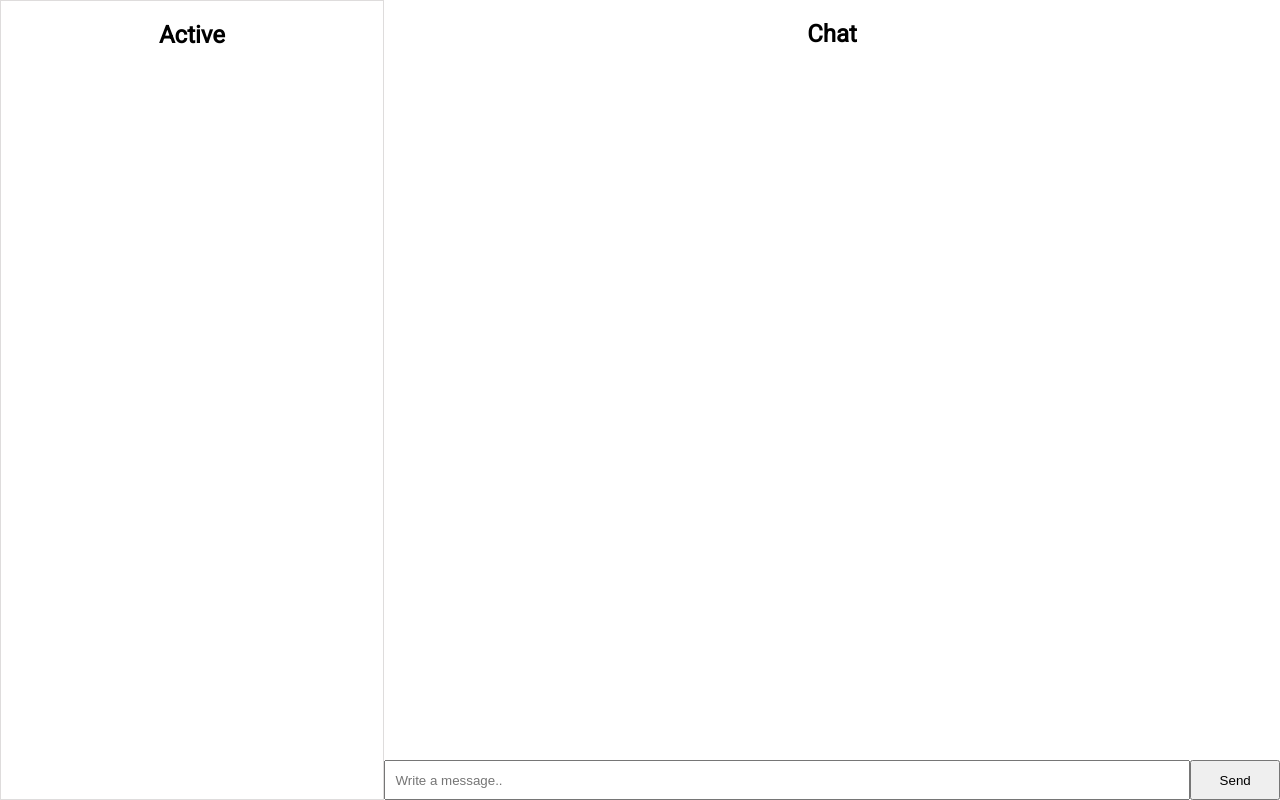
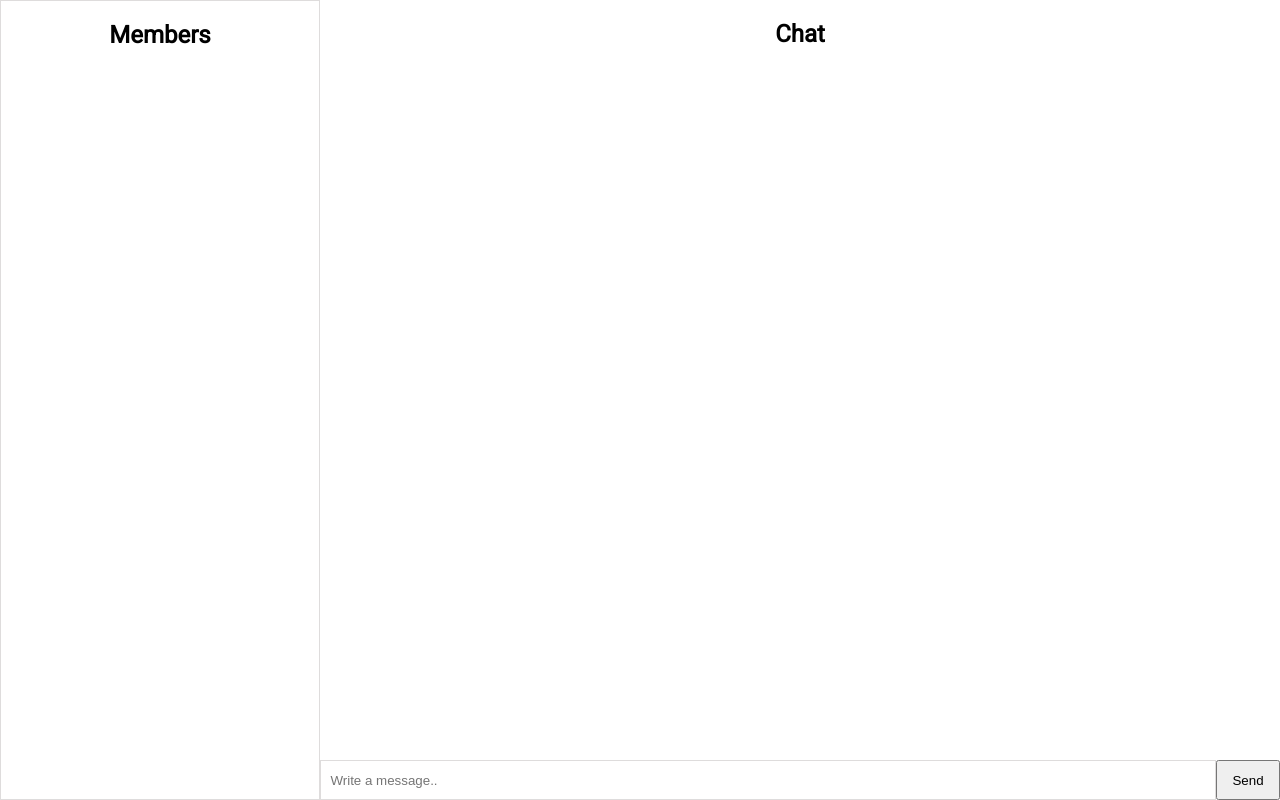
Before and after one commit to ramsankarAloor/group-chat, a website: page public/chat-app-window/index.html in a window 1280 px wide. Drawn offline with Linux system fonts and the light colour scheme.

```diff
--- a/package.json
+++ b/package.json
@@ -5,7 +5,7 @@
   "main": "index.js",
   "scripts": {
     "test": "echo \"Error: no test specified\" && exit 1",
-    "start" : "nodemon app.js"
+    "start": "nodemon app.js"
   },
   "author": "",
   "license": "ISC",
@@ -14,6 +14,7 @@
     "cors": "^2.8.5",
     "dotenv": "^16.3.1",
     "express": "^4.18.2",
+    "jsonwebtoken": "^9.0.2",
     "mysql2": "^3.6.3",
     "sequelize": "^6.33.0"
   },
--- a/public/chat-app-window/index.html
+++ b/public/chat-app-window/index.html
@@ -14,7 +14,7 @@
   <body>
     <div class="container">
         <div class="left-container">
-            <div class="heading"><h2>Active</h2></div>
+            <div class="heading"><h2>Members</h2></div>
         </div>
         <div class="right-container">
             <div class="heading" id="chat-head"><h2>Chat</h2></div>
--- a/public/chat-app-window/style.css
+++ b/public/chat-app-window/style.css
@@ -20,14 +20,14 @@
   justify-content: center;
 }
 .left-container{
-    width: 30%;
+    width: 25%;
     height: 100%;
     display: flex;
     flex-direction: column;
     border: 1px solid rgb(222, 220, 220);
 }
 .right-container{
-    width: 70%;
+    width: 75%;
     height: 100%;
     display: flex;
     flex-direction: column;
@@ -46,15 +46,18 @@
     height: 2.5rem;
 }
 .chat-input-container{
-    width: 90%;
+    order: 1;
+    flex-grow: 1;
     height: 100%;
 }
 .chat-input-container input{
     width: 100%;
     height: 100%;
+    border: 1px solid rgb(222, 220, 220)
 }
 .send-button-container{
-    width: 10%;
+    order: 2;
+    width: 4rem;
     height: 100%;
 }
 .send-button-container button{
```
Also changed, not shown: controllers/login-signup.js (+11 -1 lines), public/login/index.js (+10 -10 lines), public/signup/index.js (+7 -2 lines), 1 other file.
